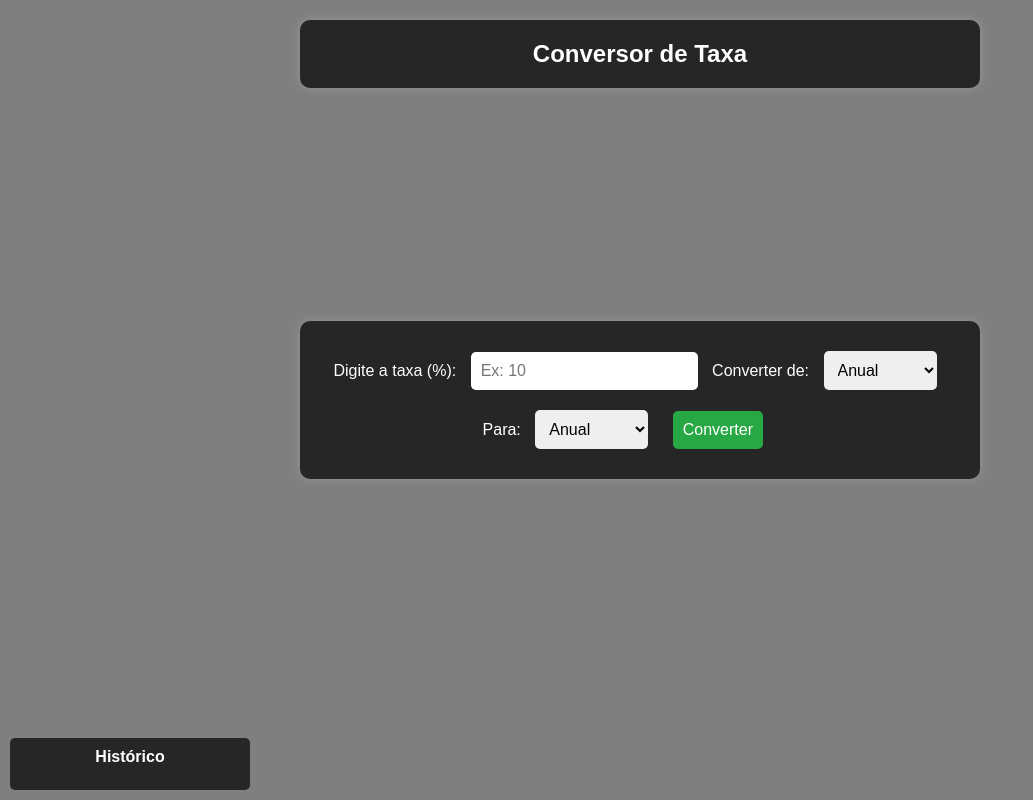
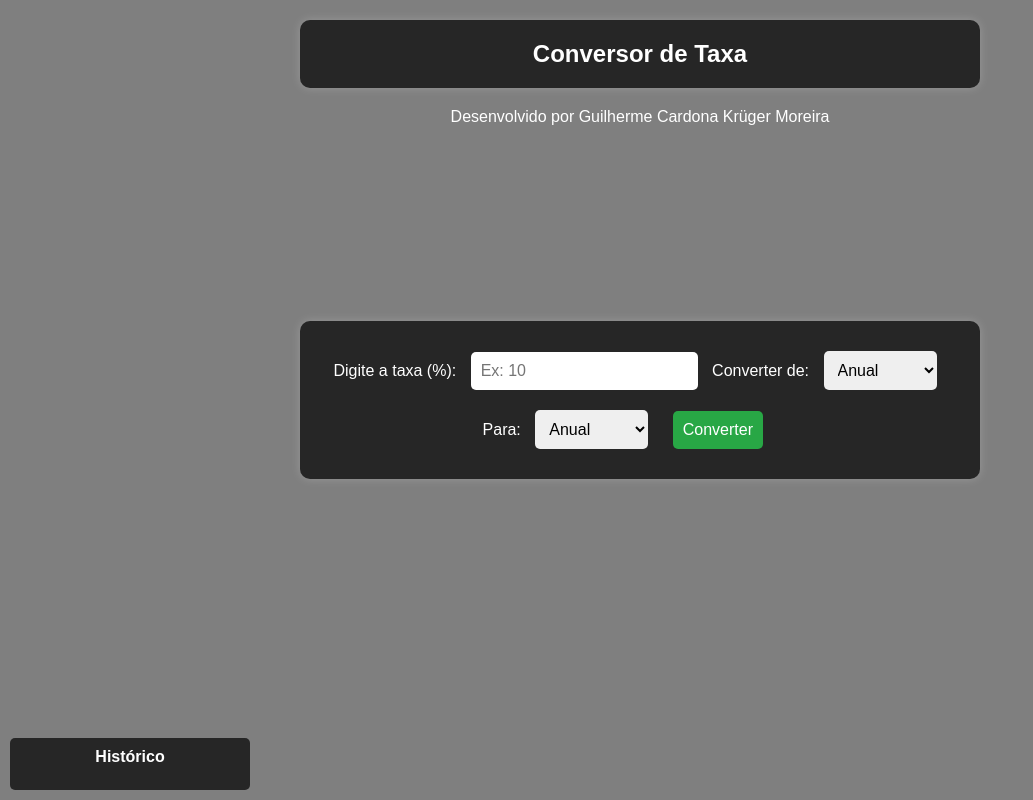
Before and after one commit to gckmoodeira/Primeiro-Projeto, a plain HTML site: page index.html in a window 1280 px wide. Shown: the whole page, without its empty margins (0-1033 px from the left). Drawn offline with Linux system fonts and the light colour scheme; files that its build step writes are made by us from their sources.

Commit message:
Update index.html

```diff
--- a/index.html
+++ b/index.html
@@ -4,10 +4,14 @@
     <meta charset="UTF-8">
     <meta name="viewport" content="width=device-width, initial-scale=1.0">
     <title>Conversor de Taxa</title>
-    <link rel="stylesheet" href="./style.css">
+    <link rel="stylesheet" href="./css/style.css">
+    <link rel="stylesheet" href="./css/responsive.css">
+    <link rel="stylesheet" href="./css/footer.css">
 </head>
 <body>
-    <div id="titulo">Conversor de Taxa</div>
+    <header>
+        <div id="titulo">Conversor de Taxa</div>
+    </header>
 
     <div class="container">
         <label for="taxa">Digite a taxa (%):</label>
@@ -42,5 +46,10 @@
     </div>
 
     <script src="./script.js"></script>
+
+    <footer><p>
+        Desenvolvido por Guilherme Cardona Krüger Moreira
+    </p></footer>
+
 </body>
 </html>
```
